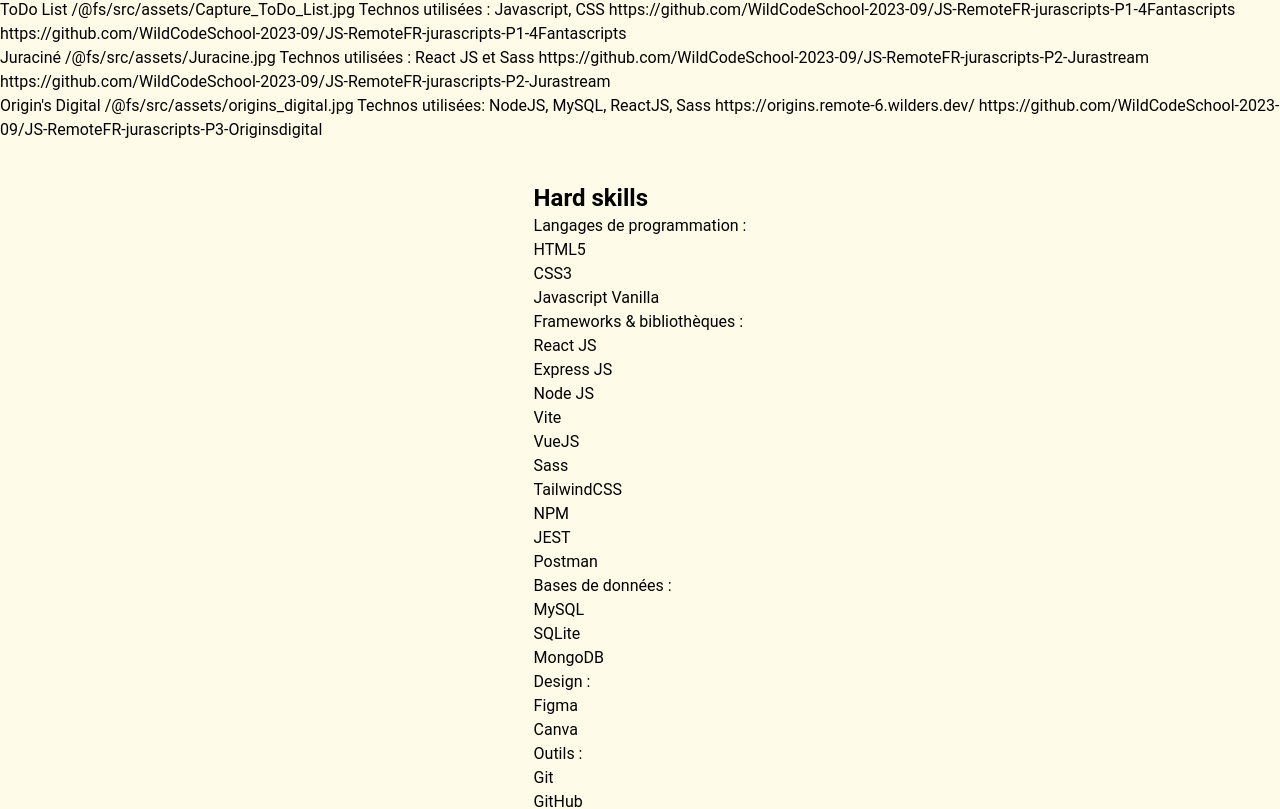
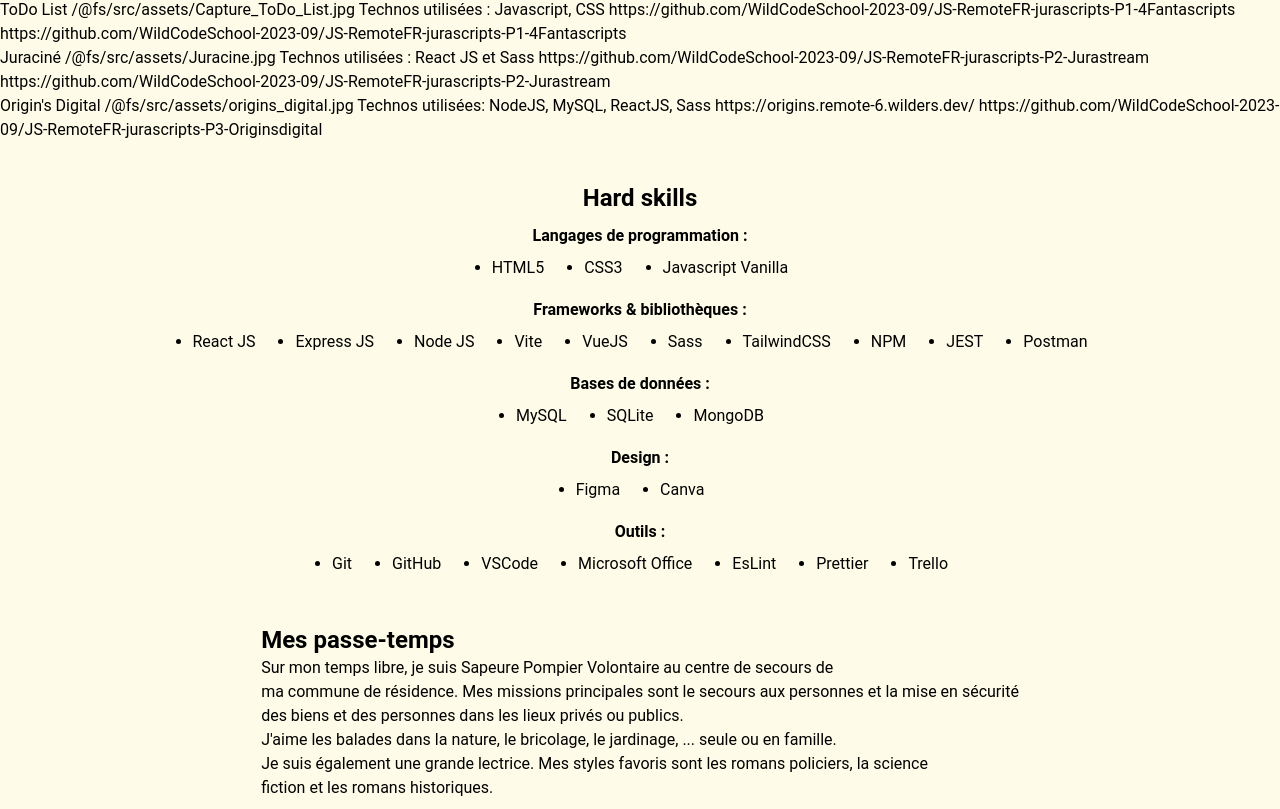
Before and after one commit to SandrineM-design/SandrineM-design.github.io, a React (Vite) app: page / in a window 1280 px wide. Shown: the part 917-1726 px from the top of the page. Built offline with nearby package versions, Linux system fonts and the light colour scheme.

Commit message:
css on skills file

```diff
--- a/src/components/Skills.jsx
+++ b/src/components/Skills.jsx
@@ -29,34 +29,40 @@
   ];
 
   return (
-    <div>
+    <div className="flex flex-col flex-1 place-items-center bg-yellow-50">
       <h2 className="mt-10 font-bold text-2xl bg-yellow-50">Hard skills</h2>
-      <h3>Langages de programmation :</h3>
-      <ul>
+      <h3 className="mt-2.5 font-bold text-1x1 bg-yellow-50">
+        Langages de programmation :
+      </h3>
+      <ul className="flex flex-col-3 gap-10 mt-2 mb-2 list-disc">
         {languages.map((language, index) => (
           <li key={index}>{language}</li>
         ))}
       </ul>
-      <h3>Frameworks & bibliothèques :</h3>
-      <ul>
+      <h3 className="mt-2.5 font-bold text-1x1 bg-yellow-50">
+        Frameworks & bibliothèques :
+      </h3>
+      <ul className="flex flex-col-1 gap-10 mt-2 mb-2 list-disc">
         {framworksLibraries.map((framworksLib, index) => (
           <li key={index}>{framworksLib}</li>
         ))}
       </ul>
-      <h3>Bases de données :</h3>
-      <ul>
+      <h3 className="mt-2.5 font-bold text-1x1 bg-yellow-50">
+        Bases de données :
+      </h3>
+      <ul className="flex flex-col-3 gap-10 mt-2 mb-2 list-disc">
         {databases.map((database, index) => (
           <li key={index}>{database}</li>
         ))}
       </ul>
-      <h3>Design :</h3>
-      <ul>
+      <h3 className="mt-2.5 font-bold text-1x1 bg-yellow-50">Design :</h3>
+      <ul className="flex flex-col-3 gap-10 mt-2 mb-2 list-disc">
         {design.map((design, index) => (
           <li key={index}>{design}</li>
         ))}
       </ul>
-      <h3>Outils :</h3>
-      <ul>
+      <h3 className="mt-2.5 font-bold text-1x1  bg-yellow-50">Outils :</h3>
+      <ul className="flex flex-col-3 gap-10 mt-2 mb-2 list-disc">
         {tools.map((tool, index) => (
           <li key={index}>{tool}</li>
         ))}
```
